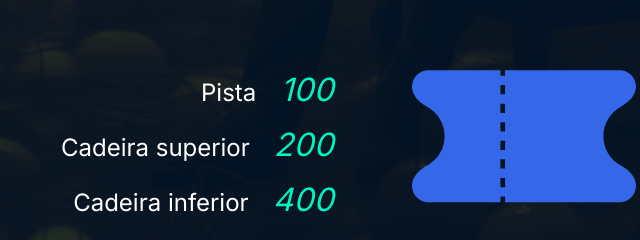
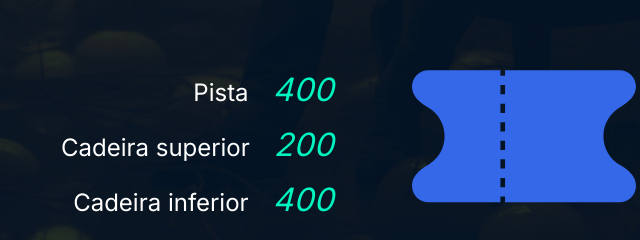
Before and after one commit to aanabernardes/praticando-javascript, a plain HTML site: page ingresso/index.html in a window 1280 px wide. Shown: the part 599-839 px from the top of the page, 580-1220 px from the left. Drawn offline with Linux system fonts and the light colour scheme.

Commit message:
alterando quantidade de ingressos

```diff
--- a/ingresso/index.html
+++ b/ingresso/index.html
@@ -6,7 +6,8 @@
     <meta name="viewport" content="width=device-width, initial-scale=1.0">
     <link rel="preconnect" href="https://fonts.googleapis.com">
     <link rel="preconnect" href="https://fonts.gstatic.com" crossorigin>
-    <link href="https://fonts.googleapis.com/css2?family=Chakra+Petch:wght@700&family=Inter:wght@400;700&display=swap" rel="stylesheet">
+    <link href="https://fonts.googleapis.com/css2?family=Chakra+Petch:wght@700&family=Inter:wght@400;700&display=swap"
+        rel="stylesheet">
     <link rel="stylesheet" href="./styles/_reset.css">
     <link rel="stylesheet" href="./styles/style.css">
     <title>e-Ticket</title>
@@ -39,7 +40,7 @@
             <h2>Quantidade disponível</h2>
 
             <ul class="lista">
-                <li>Pista<span id="qtd-pista">100</span></li>
+                <li>Pista<span id="qtd-pista">400</span></li>
                 <li>Cadeira superior<span id="qtd-superior">200</span></li>
                 <li>Cadeira inferior<span id="qtd-inferior">400</span></li>
 
```
